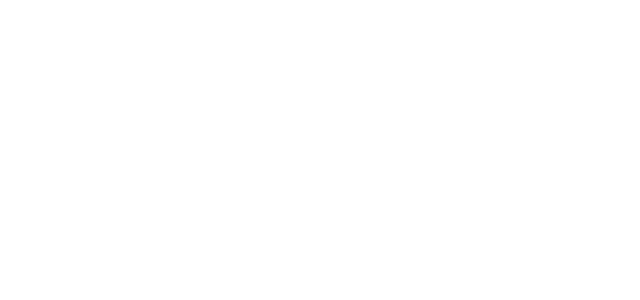
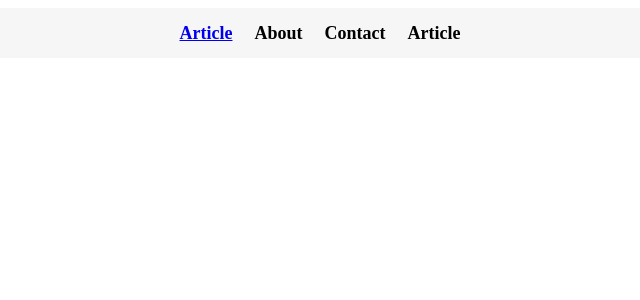
Before and after one commit to raychowdhury/http-prac, an Angular app: page / in a window 1280 px wide. Shown: the top 300 px of the page, without its empty margins (340-980 px from the left). Built offline with nearby package versions, Linux system fonts and the light colour scheme.

Commit message:
"Fix list view"

```diff
--- a/src/app/app-article/components/article-list/article-list.component.html
+++ b/src/app/app-article/components/article-list/article-list.component.html
@@ -2,6 +2,5 @@
     <li
     *ngFor="let article of articles"
     >
-    {{article.id}}</li>
+    {{article.id}}. {{article.title}} <button><a routerLink="/articledetail">Details</a></button></li>
 </ul>
-<h1>hi</h1>
--- a/src/app/app-article/components/article-list/article-list.component.scss
+++ b/src/app/app-article/components/article-list/article-list.component.scss
@@ -0,0 +1,5 @@
+li{
+    list-style: none;
+    border: 1px solid black;
+    padding: 5px;
+}
--- a/src/app/app-article/components/article-list/article-list.component.ts
+++ b/src/app/app-article/components/article-list/article-list.component.ts
@@ -1,4 +1,4 @@
-import { Component } from '@angular/core';
+import { Component, OnInit } from '@angular/core';
 import { ArticleService } from '../../services/article.service';
 
 @Component({
@@ -6,12 +6,12 @@ import { ArticleService } from '../../services/article.service';
   templateUrl: './article-list.component.html',
   styleUrls: ['./article-list.component.scss'],
 })
-export class ArticleListComponent {
-  public articles: any;
+export class ArticleListComponent implements OnInit {
+  public articles: any[] = [];
 
   constructor(private _articleservice: ArticleService) {}
 
-  ngOnit() {
+  ngOnInit() {
     this._articleservice
       .getArticle()
       .subscribe((data) => (this.articles = data));
--- a/src/app/app.component.html
+++ b/src/app/app.component.html
@@ -1 +1,12 @@
+<nav>
+    <ul>
+        <li class="nav-top-menu"><a routerLink="/articlelist">Article</a></li>
+        <li>About</li>
+        <li>Contact</li>
+        <li>Article</li>
+    </ul>
+</nav>
+
+
+
 <router-outlet></router-outlet>
--- a/src/app/app.component.scss
+++ b/src/app/app.component.scss
@@ -0,0 +1,33 @@
+ul{
+    list-style: none;
+    display: flex;
+    gap: 10px;
+    background-color: rgb(246, 246, 246);
+    margin: 0;
+    padding: 10;
+    height:50px;
+    align-items: center;
+    justify-content: center;
+    li{
+        font-size: 18px;
+        font-weight: bold;
+        padding: 6px;
+        border-radius: 7px;
+        cursor: pointer;
+        border: 1px transparent;
+    }
+    li:hover{
+        background-color: #040404;
+        border: 1px rgb(254, 252, 252);
+        font-size: 18px;
+        font-weight: bold;
+        padding: 6px;
+        border-radius: 7px;
+        color: aliceblue;
+
+    }
+
+}
+li{
+    list-style: none;
+}
--- a/src/app/app.component.ts
+++ b/src/app/app.component.ts
@@ -1,4 +1,5 @@
 import { Component } from '@angular/core';
+
 
 @Component({
   selector: 'app-root',
```
